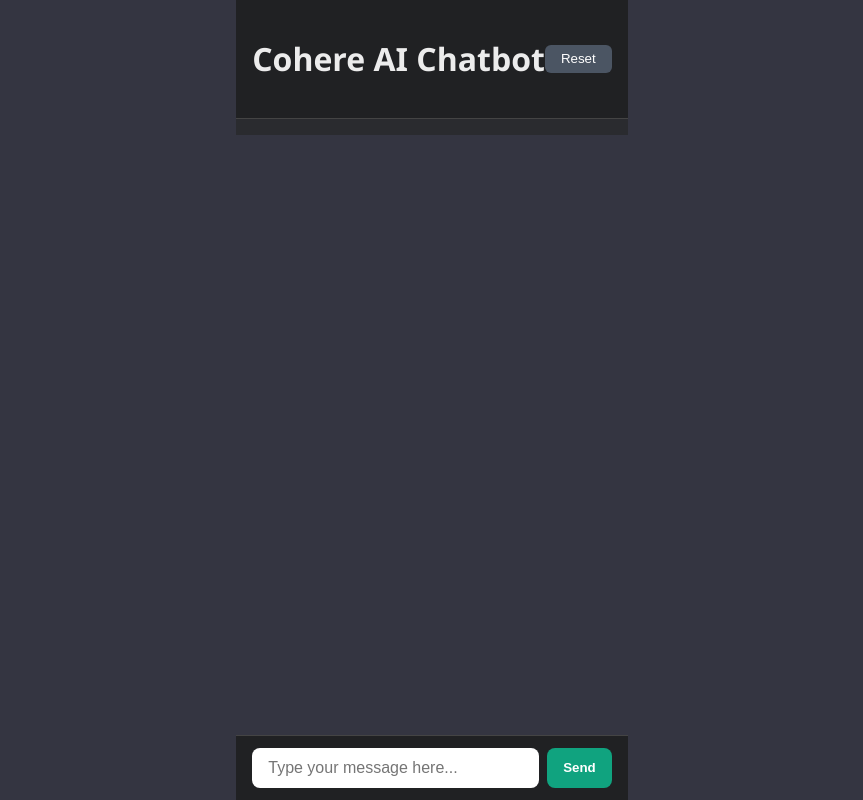
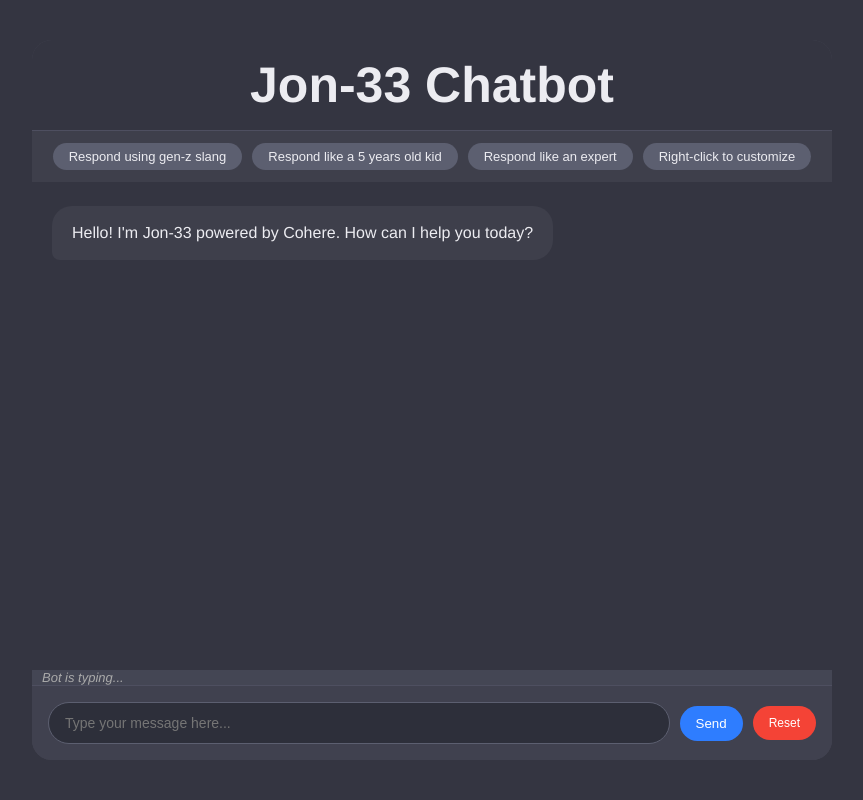
Before and after one commit to JacobDey/CPAN226FinalProject, a Flask app: template templates/index.html in a window 1280 px wide. Shown: the whole page, without its empty margins (208-1071 px from the left). Run offline with Flask 3, Linux system fonts and the light colour scheme; the template is opened without the code that fills it, so the values that code supplies are empty.

Commit message:
Python/Javascript Chatbot

```diff
--- a/app.py
+++ b/app.py
@@ -1,9 +1,7 @@
-from flask import Flask, request, render_template, session, redirect
+from flask import Flask, request, jsonify, render_template
 import cohere
 import os
 from dotenv import load_dotenv
-from flask_cors import CORS
-
 
 # Load environment variables
 load_dotenv()
@@ -13,59 +11,38 @@
 # Initialize Cohere client
 co = cohere.Client(os.getenv('COHERE_API_KEY'))
 
-# Secret key for session management
-app.secret_key = os.getenv('SECRET_KEY', 'super-secret-key')
+@app.route('/')
+def home():
+    return render_template('index.html')
 
-# Default prompts
-DEFAULT_PROMPTS = [
-    "Reply briefly and use gen z slang",
-    "Response like a 5 years old kid",
-    "Give me a detailed technical explanation",
-]
+@app.route('/chat', methods=['POST'])
+def chat():
+    data = request.json
+    user_message = data.get('message', '')
+    conversation_history = data.get('history', [])
+    temperature = float(data.get('temperature', 0.3))
 
-@app.route('/', methods=['GET', 'POST'])
-def home():
-    if request.method == 'POST':
-        message = request.form.get('message')
-        prompt_index = request.form.get('prompt_index')
-
-        if prompt_index is not None:
-            index = int(prompt_index)
-            session['temperature'], user_message = get_prompt_behavior(index)
-            message = user_message
-        else:
-            user_message = message
-
-        response = co.generate(
-            model="command-r-08-2024",
-            prompt=user_message,
-            max_tokens=150,
-            temperature=session['temperature']
+    try:
+        # Generate response using Cohere's chat endpoint
+        response = co.chat(
+            message=user_message,
+            chat_history=conversation_history,
+            model="command-r",
+            temperature=temperature
         )
 
-        generated_text = response.generations[0].text
+        bot_response = response.text
 
-        session['history'].append({"role": "USER", "message": user_message})
-        session['history'].append({"role": "CHATBOT", "message": generated_text})
-        session.modified = True
+        return jsonify({
+            'response': bot_response,
+            'history': conversation_history + [
+                {"role": "USER", "message": user_message},
+                {"role": "CHATBOT", "message": bot_response}
+            ]
+        })
 
-    return render_template("index.html", history=session['history'], prompts=session['prompts'])
-
-def get_prompt_behavior(index):
-    if index == 0:
-        return 0.7, "Forget prior prompts. From now on I want you to only respond like Gen Z with slang (rizz, gyat, sus, bussin, etc) keeping responsed to 1–2 lines max until further instructed. "
-    elif index == 1:
-        return 0.3, "Forget prior prompts. From now on reply like a 5-year-old, improper grammar, no reasoning, keeping responsed to 1–2 lines max until further instructed."
-    elif index == 2:
-        return 1.0, "Forget prior prompts. From now on give me a very detailed technical explanation."
-    return 1.0, ""
-
-@app.route('/reset')
-def reset():
-    session['history'] = []
-    return redirect('/')
-
-CORS(app)
+    except Exception as e:
+        return jsonify({'error': str(e)}), 500
 
 if __name__ == '__main__':
     app.run(debug=True)
--- a/static/css/style.css
+++ b/static/css/style.css
@@ -1,121 +1,269 @@
 body {
-    margin: 0;
-    font-family: "Segoe UI", Tahoma, Geneva, Verdana, sans-serif;
+    font-family: 'Helvetica Neue', Helvetica, sans-serif;
     background-color: #343541;
-    color: #ececec;
+    color: #ececf1;
+    margin: 40px 0;
+    height: calc(100vh - 80px);
     display: flex;
-    flex-direction: column;
-    height: 100vh;
+    justify-content: center;
+    align-items: stretch;
 }
 
-.app-container {
+.chat-container {
     display: flex;
     flex-direction: column;
     height: 100%;
+    width: 100%;
     max-width: 800px;
-    margin: 0 auto;
+    background-color: #444654;
+    border-radius: 20px;
+
+    overflow: hidden;
 }
 
 .chat-header {
-    padding: 1rem;
-    background-color: #202123;
-    display: flex;
-    justify-content: space-between;
-    align-items: center;
-    border-bottom: 1px solid #444;
+    background-color: #343541;
+    padding: 16px 20px;
+    text-align: center;
+    border-bottom: 1px solid #4e4f60;
 }
 
-.reset-button {
-    padding: 0.4rem 1rem;
-    background-color: #4b5563;
-    color: white;
-    border: none;
-    border-radius: 6px;
-    cursor: pointer;
+.chat-title {
+    margin: 0;
+    font-size: 50px;
+    font-weight: 600;
+    color: #ececf1;
 }
 
 .prompt-buttons {
+    padding: 12px 20px;
+    background: #3e3f4b;
     display: flex;
+    justify-content: center;
+    gap: 10px;
     flex-wrap: wrap;
-    gap: 0.5rem;
-    padding: 0.5rem 1rem;
-    background-color: #2a2b2f;
+    max-width: 100%;
 }
 
 .prompt-button {
-    background-color: #3b3b42;
+    padding: 6px 16px;
+    background-color: #5c5f70;
+    color: #ececf1;
     border: none;
-    padding: 0.4rem 0.8rem;
-    color: white;
-    border-radius: 6px;
+    border-radius: 9999px;
+    font-size: 13px;
     cursor: pointer;
-    font-size: 0.9rem;
+    max-width: 220px;
+    overflow: hidden;
+    text-overflow: ellipsis;
+    white-space: nowrap;
 }
 
-.chat-window {
-    height: 70vh;
-    flex-grow: 1;
+.prompt-button:hover {
+    background-color: #707387;
+}
+
+.chat-messages {
+    flex: 1;
     overflow-y: auto;
-    padding: 1rem;
+    padding: 24px 20px;
     display: flex;
     flex-direction: column;
-    gap: 1rem;
-    scroll-behavior: smooth;
+    gap: 20px;
+    background-color: #343541;
 }
 
-.chat-message {
+.message {
     display: flex;
-    max-width: 90%;
+    width: 100%;
 }
 
-.chat-message.user {
+.user-message {
     justify-content: flex-end;
 }
 
-.chat-message.chatbot {
+.bot-message {
     justify-content: flex-start;
 }
 
 .message-content {
-    background-color: #444654;
-    color: #fefefe;
-    padding: 0.8rem;
-    border-radius: 12px;
-    max-width: 100%;
-    line-height: 1.4;
+    padding: 14px 20px;
+    max-width: 85%;
+    border-radius: 20px;
+    line-height: 1.6;
+    font-size: 16px;
+    white-space: pre-wrap;
+    word-wrap: break-word;
 }
 
-.chat-message.user .message-content {
-    background-color: #2d7ff9;
+.user-message .message-content {
+    background-color: #2e7dff;
+    color: white;
+    border-bottom-right-radius: 8px;
+}
+
+.bot-message .message-content {
+    background-color: #3e3f4b;
+    color: #ececf1;
+    border-bottom-left-radius: 8px;
+}
+
+.typing-indicator {
+    font-size: 13px;
+    font-style: italic;
+    color: #aaa;
+    margin-left: 10px;
+}
+
+.chat-input {
+    padding: 16px;
+    border-top: 1px solid #4e4f60;
+    background: #40414f;
+    display: flex;
+    align-items: center;
+    gap: 10px;
+    flex-wrap: wrap;
+}
+
+#user-input {
+    flex: 1;
+    padding: 12px 16px;
+    font-size: 14px;
+    border: 1px solid #5c5f70;
+    border-radius: 24px;
+    background-color: #2d2f3a;
+    color: #ececf1;
+    outline: none;
+}
+
+#user-input:focus {
+    border-color: #2e7dff;
+    background-color: #2b2d38;
+}
+
+#send-button {
+    padding: 10px 16px;
+    background-color: #2e7dff;
+    color: white;
+    font-weight: 500;
+    border: none;
+    border-radius: 24px;
+    cursor: pointer;
+    transition: background-color 0.2s;
+    flex-shrink: 0;
+}
+
+#send-button:hover {
+    background-color: #1b5fd4;
+}
+
+.reset-chat {
+    background-color: #f44336;
+    color: white;
+    border: none;
+    padding: 10px 16px;
+    border-radius: 24px;
+    font-size: 12px;
+    cursor: pointer;
+    flex-shrink: 0;
+}
+
+.reset-chat:hover {
+    background-color: #c62828;
+}
+
+.modal {
+    display: none;
+    position: fixed;
+    z-index: 999;
+    inset: 0;
+    background-color: rgba(0, 0, 0, 0.6);
+    justify-content: center;
+    align-items: center;
+}
+
+.modal-content {
+    background: #3e3f4b;
+    padding: 24px;
+    border-radius: 12px;
+    width: 95%;
+    max-width: 400px;
+    color: #ececf1;
+}
+
+.modal-title {
+    margin-top: 0;
+    font-weight: 600;
+    color: #2e7dff;
+    font-size: 18px;
+}
+
+.modal-input {
+    width: 100%;
+    padding: 10px 14px;
+    margin: 10px 0;
+    background-color: #2d2f3a;
+    border: 1px solid #5c5f70;
+    border-radius: 8px;
+    color: #ececf1;
+}
+
+.modal-buttons {
+    display: flex;
+    justify-content: flex-end;
+    gap: 10px;
+    margin-top: 10px;
+}
+
+.modal-button {
+    padding: 8px 14px;
+    border-radius: 8px;
+    border: none;
+    cursor: pointer;
+}
+
+.modal-save {
+    background-color: #2e7dff;
     color: white;
 }
 
-.chat-input-container {
-    border-top: 1px solid #444;
-    padding: 0.75rem 1rem;
-    background-color: #202123;
+.modal-cancel {
+    background-color: #5c5f70;
+    color: #ececf1;
 }
 
-.chat-form {
+.temperature-control {
     display: flex;
-    gap: 0.5rem;
+    align-items: center;
+    gap: 8px;
+    font-size: 12px;
+    color: #bbb;
 }
 
-.chat-form input[type="text"] {
-    flex-grow: 1;
-    padding: 0.7rem 1rem;
-    border-radius: 8px;
-    border: none;
-    outline: none;
-    font-size: 1rem;
+.temperature-control input[type="range"] {
+    width: 80px;
 }
 
-.chat-form button {
-    padding: 0.7rem 1rem;
-    background-color: #10a37f;
-    color: white;
-    border: none;
-    border-radius: 8px;
+#temperature-value {
+    width: 24px;
+    text-align: center;
+}
+
+.temperature-presets {
+    display: flex;
+    gap: 6px;
+}
+
+.temp-preset {
+    padding: 4px 10px;
+    font-size: 11px;
+    border-radius: 12px;
+    border: 1px solid #5c5f70;
+    background: #2d2f3a;
+    color: #ececf1;
     cursor: pointer;
-    font-weight: bold;
 }
+
+.temp-preset:hover {
+    background: #3e3f4b;
+}
--- a/static/js/script.js
+++ b/static/js/script.js
@@ -1,17 +1,229 @@
-function submitPrompt(index) {
-    // Find the input field and set its value to the selected prompt index
-    const inputField = document.querySelector('#user-input');
-    const form = inputField.closest('form');
+// DOM Elements
+const chatMessages = document.getElementById("chat-messages");
+const userInput = document.getElementById("user-input");
+const sendButton = document.getElementById("send-button");
+const typingIndicator = document.getElementById("typing-indicator");
+const promptButtons = [
+    document.getElementById("prompt-button-1"),
+    document.getElementById("prompt-button-2"),
+    document.getElementById("prompt-button-3"),
+    document.getElementById("prompt-button-4"),
+];
+const promptModal = document.getElementById("prompt-modal");
+const modalInput = document.getElementById("modal-input");
+const modalCancel = document.getElementById("modal-cancel");
+const modalSave = document.getElementById("modal-save");
+const modalTitle = document.getElementById("modal-title");
+const resetChatButton = document.getElementById("reset-chat");
 
-    // Create a hidden field to store the prompt index value
-    const promptIndexField = document.createElement('input');
-    promptIndexField.setAttribute('type', 'hidden');
-    promptIndexField.setAttribute('name', 'prompt_index');
-    promptIndexField.setAttribute('value', index);
+let conversationHistory = [];
+let currentPromptIndex = 0;
+let prompts = [];
+let hideNextResponse = false;
+let temperature = 1.0; // Default temperature
 
-    // Ensure that the form hasn't already been submitted (optional safeguard)
-    if (!form.querySelector('input[name="prompt_index"]')) {
-        form.appendChild(promptIndexField);
-        form.submit();
+// Default prompts
+const DEFAULT_PROMPTS = [
+    "Respond using gen-z slang",
+    "Respond like a 5 years old kid",
+    "Respond like an expert",
+    "Right-click to customize"
+];
+
+// Load prompts from localStorage or set defaults
+function loadPrompts() {
+    prompts = [...DEFAULT_PROMPTS];
+    const savedPrompts = localStorage.getItem("aiPrompts");
+    if (savedPrompts) {
+        prompts = JSON.parse(savedPrompts);
+    } else {
+        prompts = [...DEFAULT_PROMPTS];
+        savePrompts();
+    }
+    updatePromptButtons();
+}
+
+// Save prompts to localStorage
+function savePrompts() {
+    localStorage.setItem("aiPrompts", JSON.stringify(prompts));
+}
+
+// Update the prompt buttons with current prompt text
+function updatePromptButtons() {
+    promptButtons.forEach((button, index) => {
+        button.textContent = prompts[index] || `Prompt ${index + 1}`;
+        button.title = prompts[index] || `Prompt ${index + 1}`;
+    });
+}
+
+// Function to reset the chat history
+function resetChatHistory() {
+    conversationHistory = [];
+    chatMessages.innerHTML = "";
+    addMessage(
+        "bot",
+        "Hello! I'm Jon-33 powered by Cohere. How can I help you today?"
+    );
+}
+
+// Function to add a message to the chat
+function addMessage(role, message) {
+    if (hideNextResponse && role === "bot") {
+        hideNextResponse = false;
+        return;
+    }
+
+    const messageDiv = document.createElement("div");
+    messageDiv.className = `message ${role}-message`;
+
+    const contentDiv = document.createElement("div");
+    contentDiv.className = "message-content";
+    contentDiv.textContent = message;
+
+    messageDiv.appendChild(contentDiv);
+    chatMessages.appendChild(messageDiv);
+
+    // Scroll to the bottom
+    chatMessages.scrollTop = chatMessages.scrollHeight;
+}
+
+// Function to send a message to the server
+async function sendMessage(message, isPrompt = false) {
+    if (!message && !userInput.value.trim()) return;
+
+    const msg = message || userInput.value.trim();
+    if (!msg) return;
+
+    // Set flag to hide response if this is a prompt click
+    hideNextResponse = isPrompt;
+
+    // Only add user message to UI if not a prompt
+    if (!isPrompt) {
+        addMessage("user", msg);
+    }
+
+    if (!message) {
+        userInput.value = "";
+    }
+
+    // Show typing indicator
+    typingIndicator.style.display = "block";
+    chatMessages.scrollTop = chatMessages.scrollHeight;
+
+    try {
+        const response = await fetch("/chat", {
+            method: "POST",
+            headers: {
+                "Content-Type": "application/json",
+            },
+            body: JSON.stringify({
+                message: msg,
+                history: conversationHistory,
+                temperature: temperature,
+                user_message: user_message,
+            }),
+        });
+
+        const data = await response.json();
+
+        if (data.error) {
+            throw new Error(data.error);
+        }
+
+        // Add bot response to UI unless this was a prompt
+        //if (!isPrompt) {
+        addMessage("bot", data.response);
+        //}
+
+        // Update conversation history regardless of visibility
+        conversationHistory = data.history;
+    } catch (error) {
+        console.error("Error:", error);
+        if (!isPrompt) {
+            addMessage("bot", `Sorry, an error occurred: ${error.message}`);
+        }
+    } finally {
+        // Hide typing indicator
+        typingIndicator.style.display = "none";
     }
 }
+
+// Event listeners
+sendButton.addEventListener("click", () => sendMessage());
+userInput.addEventListener("keypress", (e) => {
+    if (e.key === "Enter") {
+        sendMessage();
+    }
+});
+
+// Prompt button event listeners
+promptButtons.forEach((button, index) => {
+
+    // Right click Prompt 4 to open form with fields to change prompt content
+    if (index === 3) {
+        button.addEventListener("contextmenu", (e) => {
+            e.preventDefault();
+            currentPromptIndex = index;
+            modalTitle.textContent = `Edit Prompt ${index + 1}`;
+            modalInput.value = prompts[index] || "";
+            promptModal.style.display = "flex";
+        });
+    }
+
+    // Left click to send (hidden)
+    button.addEventListener("click", (e) => {
+        //Send Customized tempatures and user_message to frontend depending on prompts button clicked
+        if (e.button === 0 && prompts[index]) {
+            if (index === 0) {
+                temperature = 0.7;
+                user_message =
+                    "Forget any prior prompts. Respond like a Gen Z: short, slang-heavy replies using rizz, sus, etc. 1–2 lines max.";
+            } else if (index === 1) {
+                temperature = 0.3;
+                user_message =
+                    "Forget any prior prompts. Respond like a 5-year-old. Bad grammar, silly tone, very short.";
+            } else if (index === 2) {
+                temperature = 1;
+                user_message =
+                    "Forget prior prompts. Respond with expert-level detail, in first person.";
+            } else if (index === 3) {
+                temperature = 0.8;
+                user_message = modalInput;
+            }
+
+            sendMessage(prompts[index], true);
+        }
+    });
+});
+;
+
+// Reset chat button
+resetChatButton.addEventListener("click", resetChatHistory);
+
+// Modal event listeners
+modalCancel.addEventListener("click", () => {
+    promptModal.style.display = "none";
+});
+
+modalSave.addEventListener("click", () => {
+    prompts[currentPromptIndex] = modalInput.value;
+    savePrompts();
+    updatePromptButtons();
+    promptModal.style.display = "none";
+});
+
+// Close modal when clicking outside
+promptModal.addEventListener("click", (e) => {
+    if (e.target === promptModal) {
+        promptModal.style.display = "none";
+    }
+});
+
+// Initial setup
+window.onload = function () {
+    loadPrompts();
+    addMessage(
+        "bot",
+        "Hello! I'm Jon-33 powered by Cohere. How can I help you today?"
+    );
+};
--- a/templates/index.html
+++ b/templates/index.html
@@ -4,68 +4,58 @@
     <meta charset="UTF-8" />
     <meta name="viewport" content="width=device-width, initial-scale=1.0" />
     <title>Cohere AI Chatbot</title>
-    <link
-            rel="stylesheet"
-            href="{{ url_for('static', filename='css/style.css') }}"
-    />
+    <link rel="stylesheet" href="/static/css/style.css" />
 </head>
 <body>
-<div class="app-container">
-    <header class="chat-header">
-        <h1>Cohere AI Chatbot</h1>
-        <form action="{{ url_for('reset') }}" method="GET">
-            <button type="submit" class="reset-button">Reset</button>
-        </form>
-    </header>
+<div class="chat-container">
+    <div class="chat-header">
+        <h2 class="chat-title">Jon-33 Chatbot</h2>
+    </div>
 
     <div class="prompt-buttons">
-        {% for prompt in prompts %}
-        <button
-                class="prompt-button"
-                data-prompt="{{ loop.index0 }}"
-                onclick="submitPrompt('{{ loop.index0 }}')"
-        >
-            {{ prompt }}
-        </button>
-        {% endfor %}
+        <button class="prompt-button" id="prompt-button-1"></button>
+        <button class="prompt-button" id="prompt-button-2"></button>
+        <button class="prompt-button" id="prompt-button-3"></button>
+        <button class="prompt-button" id="prompt-button-4"></button>
     </div>
 
-    <main class="chat-window" id="chat-messages">
-        {% for entry in history %}
-        <div class="chat-message {{ entry.role|lower }}">
-            <div class="message-content">{{ entry.message }}</div>
+    <div class="chat-messages" id="chat-messages">
+        <!-- Messages will appear here -->
     </div>
-        {% endfor %}
-    </main>
 
-    <footer class="chat-input-container">
-        <form id="chat-form" class="chat-form" method="POST">
+    <div class="typing-indicator" id="typing-indicator">Bot is typing...</div>
+
+    <div class="chat-input">
         <input
                 type="text"
                 id="user-input"
-                    name="message"
                 placeholder="Type your message here..."
                 autocomplete="off"
-                    required
         />
-            <button type="submit" id="send-button">Send</button>
-        </form>
-    </footer>
+        <button id="send-button">Send</button>
+        <button class="reset-chat" id="reset-chat">Reset</button>
+    </div>
 </div>
 
-<script src="{{ url_for('static', filename='js/script.js') }}"></script>
+<!-- Modal for editing prompts -->
+<div class="modal" id="prompt-modal">
+    <div class="modal-content">
+        <h3 class="modal-title" id="modal-title">Edit Prompt</h3>
+        <input
+                type="text"
+                class="modal-input"
+                id="modal-input"
+                placeholder="Enter prompt text..."
+        />
+        <div class="modal-buttons">
+            <button class="modal-button modal-cancel" id="modal-cancel">
+                Cancel
+            </button>
+            <button class="modal-button modal-save" id="modal-save">Save</button>
+        </div>
+    </div>
+</div>
+
+<script src="/static/js/script.js"></script>
 </body>
-
-<script>
-    window.addEventListener("DOMContentLoaded", function () {
-        const chatMessages = document.getElementById("chat-messages");
-
-        setTimeout(() => {
-            if (chatMessages) {
-                console.log("Scroll height:", chatMessages.scrollHeight);
-                chatMessages.scrollTop = chatMessages.scrollHeight;
-            }
-        }, 50);
-    });
-</script>
 </html>
```
Lines whose indentation alone changed are shown as unchanged.
